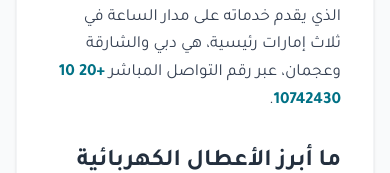
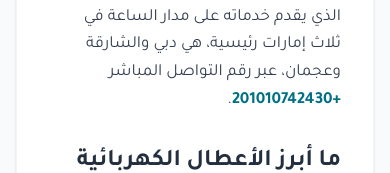
Before and after one commit to AhmedZakaria14/FanniElectricUAE, a Next.js app: page /blog/electrician-number-uae in a window 390 px wide. Shown: the part 1713-1886 px from the top of the page. Built offline with nearby package versions, Linux system fonts and the light colour scheme.

Commit message:
Normalize phone number in app/blog/electrician-number-uae/page.tsx

```diff
--- a/app/blog/electrician-number-uae/page.tsx
+++ b/app/blog/electrician-number-uae/page.tsx
@@ -5,8 +5,8 @@ import Link from 'next/link';
 import TableOfContents from '@/components/table-of-contents';
 
 export const metadata: Metadata = {
-  title: `رقم كهربائي منازل موثوق في الإمارات دليل شامل | 502067679 | الموقع متاح للإيجار`,
-  description: `الموقع متاح للإيجار. للتواصل: +20 10 10742430. تعرف على أفضل رقم كهربائي منازل في دبي والشارقة وعجمان، خدمة طوارئ 24 ساعة، تسعير واضح، وفنيون معتمدون يصلونك خلال دقائق.`,
+  title: `رقم كهربائي منازل موثوق في الإمارات دليل شامل | +201010742430 | الموقع متاح للإيجار`,
+  description: `الموقع متاح للإيجار. للتواصل: +201010742430. تعرف على أفضل رقم كهربائي منازل في دبي والشارقة وعجمان، خدمة طوارئ 24 ساعة، تسعير واضح، وفنيون معتمدون يصلونك خلال دقائق.`,
   alternates: {
     canonical: "https://www.fannielectricuae.com/blog/electrician-number-uae",
   },
@@ -48,7 +48,7 @@ export default function BlogPost() {
             العودة للمدونة
           </Link>
           <h1 className="text-3xl md:text-4xl font-bold text-amazon-blue leading-tight mb-4">
-            رقم كهربائي منازل في الإمارات دليل شامل | 502067679
+            رقم كهربائي منازل في الإمارات دليل شامل | +201010742430
           </h1>
         </div>
 
@@ -69,7 +69,7 @@ export default function BlogPost() {
 <li dir="rtl">الرغبة في تركيب تمديدات جديدة أو تجهيز منزل ذكي.</li>
 <li dir="rtl">الحاجة إلى صيانة دورية قبل دخول فصل الصيف.</li>
 </ul>
-<p dir="rtl" class="text-gray-700 leading-relaxed mb-6">وهنا يأتي دور فريق فني كهرباء الإمارات، الذي يقدم خدماته على مدار الساعة في ثلاث إمارات رئيسية، هي دبي والشارقة وعجمان، عبر رقم التواصل المباشر <a href="tel:+201010742430" target="_blank" rel="noopener noreferrer" class="text-[#007185] hover:underline font-bold">+20 10 10742430</a>.</p>
+<p dir="rtl" class="text-gray-700 leading-relaxed mb-6">وهنا يأتي دور فريق فني كهرباء الإمارات، الذي يقدم خدماته على مدار الساعة في ثلاث إمارات رئيسية، هي دبي والشارقة وعجمان، عبر رقم التواصل المباشر <a href="tel:+201010742430" target="_blank" rel="noopener noreferrer" class="text-[#007185] hover:underline font-bold">+201010742430</a>.</p>
 <h2 dir="rtl" id="section-2" class="text-2xl font-bold text-amazon-blue mt-8 mb-4">ما أبرز الأعطال الكهربائية التي تواجه أصحاب المنازل؟</h2>
 <p dir="rtl" class="text-gray-700 leading-relaxed mb-6">قبل الحديث عن كيفية اختيار الفني المناسب، من المفيد معرفة أكثر الأعطال الكهربائية شيوعا في المنازل، إذ أن فهم طبيعة العطل يساعد على التعامل معه بشكل أسرع وأكثر أمانا.</p>
 <h3 dir="rtl" id="section-3" class="text-xl font-bold text-amazon-blue mt-6 mb-3">1- التماس الكهربائي</h3>
@@ -88,11 +88,11 @@ export default function BlogPost() {
 <p dir="rtl" class="text-gray-700 leading-relaxed mb-6">فحص شامل للمجمعات السكنية والفلل، مع استبدال القطع المتضررة قبل أن تتسبب في أعطال أكبر، وهذا النوع من الصيانة يوفر على صاحب المنزل تكاليف الإصلاحات الكبيرة على المدى الطويل.</p>
 <h2 dir="rtl" id="section-10" class="text-2xl font-bold text-amazon-blue mt-8 mb-4">كهربائي في دبي</h2>
 <p dir="rtl" class="text-gray-700 leading-relaxed mb-6">دبي مدينة كبيرة ومزدحمة، وأعطال الكهرباء فيها لا تحتمل التأخير، خاصة في المباني السكنية العالية أو الفلل المزودة بعدد كبير من الأجهزة الكهربائية، ولهذا فإن فرق الصيانة موزعة بشكل استراتيجي على مختلف مناطق دبي، بحيث يصل الفني في وقت قصير نسبيا ومن أبرز الأحياء المغطاة بشكل كامل في دبي: ديرة، بر دبي، جميرا، البرشاء، دبي مارينا، السطوة، القوز، الكرامة، نخلة جميرا، والمرابع العربية.</p>
-<p dir="rtl" class="text-gray-700 leading-relaxed mb-6">ويبلغ متوسط وقت الوصول في هذه المناطق ما بين ثلاثين وخمسة وأربعين دقيقة فمن يبحث عن <a href="https://www.fannielectricuae.com/electrician-in-dubai" target="_blank" rel="noopener noreferrer" class="text-[#007185] hover:underline font-bold">كهربائي منازل في دبي</a> تحديدا، سواء لإصلاح عطل طارئ أو لتركيب تمديدات جديدة أو لفحص دوري، يمكنه التواصل مباشرة عبر الرقم <a href="tel:+201010742430" target="_blank" rel="noopener noreferrer" class="text-[#007185] hover:underline font-bold">+20 10 10742430</a> أو عبر الواتساب لتأكيد الموعد بسرعة.</p>
+<p dir="rtl" class="text-gray-700 leading-relaxed mb-6">ويبلغ متوسط وقت الوصول في هذه المناطق ما بين ثلاثين وخمسة وأربعين دقيقة فمن يبحث عن <a href="https://www.fannielectricuae.com/electrician-in-dubai" target="_blank" rel="noopener noreferrer" class="text-[#007185] hover:underline font-bold">كهربائي منازل في دبي</a> تحديدا، سواء لإصلاح عطل طارئ أو لتركيب تمديدات جديدة أو لفحص دوري، يمكنه التواصل مباشرة عبر الرقم <a href="tel:+201010742430" target="_blank" rel="noopener noreferrer" class="text-[#007185] hover:underline font-bold">+201010742430</a> أو عبر الواتساب لتأكيد الموعد بسرعة.</p>
 <h2 dir="rtl" id="section-11" class="text-2xl font-bold text-amazon-blue mt-8 mb-4">كهربائي في الشارقة</h2>
 <p dir="rtl" class="text-gray-700 leading-relaxed mb-6">الشارقة أيضا من الإمارات التي تحظى بتغطية معتمدة على مدار الساعة، وتشمل الخدمة مختلف ضواحي المدينة، ومن أبرز الأحياء المغطاة: المجاز، التعاون، الخان، مويلح، النهضة، القاسمية، اليرموك، الرحمانية، القرائن، والصناعية. سكان الشارقة الذين يبحثون عن <a href="https://www.fannielectricuae.com/electrician-in-sharjah" target="_blank" rel="noopener noreferrer" class="text-[#007185] hover:underline font-bold">كهربائي في الشارقة</a> يمكنهم الاعتماد على نفس معايير الجودة المطبقة في دبي، من حيث سرعة الاستجابة ووضوح التسعير قبل بدء أي عمل.</p>
 <h2 dir="rtl" id="section-12" class="text-2xl font-bold text-amazon-blue mt-8 mb-4">كهربائي في عجمان</h2>
-<p dir="rtl" class="text-gray-700 leading-relaxed mb-6">عجمان من الإمارات التي شهدت توسعا سكنيا وتجاريا كبيرا في السنوات الأخيرة، ولهذا فإن الطلب على خدمات الكهرباء فيها في تزايد مستمر، وتغطي الخدمة مناطق: الرميلة، النعيمية، الراشدية، الروضة، الجرف، المويهات، الحميدية، البستان، الخيل، والمنامة. من يبحث عن أفضل فنيي <a href="https://www.fannielectricuae.com/electrician-in-ajman" target="_blank" rel="noopener noreferrer" class="text-[#007185] hover:underline font-bold">الكهرباء في عجمان</a> للصيانة المنزلية يمكنه حجز موعد بسهولة أو الاتصال بالرقم +20 10 10742430.</p>
+<p dir="rtl" class="text-gray-700 leading-relaxed mb-6">عجمان من الإمارات التي شهدت توسعا سكنيا وتجاريا كبيرا في السنوات الأخيرة، ولهذا فإن الطلب على خدمات الكهرباء فيها في تزايد مستمر، وتغطي الخدمة مناطق: الرميلة، النعيمية، الراشدية، الروضة، الجرف، المويهات، الحميدية، البستان، الخيل، والمنامة. من يبحث عن أفضل فنيي <a href="https://www.fannielectricuae.com/electrician-in-ajman" target="_blank" rel="noopener noreferrer" class="text-[#007185] hover:underline font-bold">الكهرباء في عجمان</a> للصيانة المنزلية يمكنه حجز موعد بسهولة أو الاتصال بالرقم +201010742430.</p>
 <h2 dir="rtl" id="section-13" class="text-2xl font-bold text-amazon-blue mt-8 mb-4">كيف اجد كهربائي قريب مني بسرعة؟</h2>
 <p dir="rtl" class="text-gray-700 leading-relaxed mb-6">من أكثر العبارات التي يبحث عنها الناس عند حدوث عطل مفاجئ هي كهربائي قريب مني، وذلك لأن سرعة الوصول تعد عاملا حاسما في مثل هذه الحالات، ولتسهيل ذلك يعتمد فريق فني كهرباء الإمارات على توزيع فرق فنية في نقاط متعددة داخل دبي والشارقة وعجمان.</p>
 <h2 dir="rtl" id="section-14" class="text-2xl font-bold text-amazon-blue mt-8 mb-4">نصائح قبل الاتصال بفني الكهرباء</h2>
@@ -117,9 +117,9 @@ export default function BlogPost() {
 <h3 dir="rtl" id="section-21" class="text-xl font-bold text-amazon-blue mt-6 mb-3">هل يمكن الحصول على تسعيرة قبل بدء الإصلاح</h3>
 <p dir="rtl" class="text-gray-700 leading-relaxed mb-6">نعم، يحرص الفريق على تقديم تسعيرة واضحة قبل البدء بأي عمل، وذلك لضمان عدم وجود أي مفاجآت في التكلفة النهائية للخدمة.</p>
 <h3 dir="rtl" id="section-22" class="text-xl font-bold text-amazon-blue mt-6 mb-3">هل تتوفر خدمة الطوارئ خلال الليل</h3>
-<p dir="rtl" class="text-gray-700 leading-relaxed mb-6">نعم، تتوفر خدمة إصلاح الأعطال الطارئة على مدار الساعة طوال أيام الأسبوع، ويمكن التواصل في أي وقت عبر الرقم +20 10 10742430 أو عبر الواتساب.</p>
+<p dir="rtl" class="text-gray-700 leading-relaxed mb-6">نعم، تتوفر خدمة إصلاح الأعطال الطارئة على مدار الساعة طوال أيام الأسبوع، ويمكن التواصل في أي وقت عبر الرقم +201010742430 أو عبر الواتساب.</p>
 <h2 dir="rtl" id="section-23" class="text-2xl font-bold text-amazon-blue mt-8 mb-4">خاتمة</h2>
-<p dir="rtl" class="text-gray-700 leading-relaxed mb-6">وفي الختام، اختيار رقم كهربائي منازل موثوق ليس أمرا يمكن تأجيله إلى وقت حدوث المشكلة، بل هو خطوة استباقية تحمي المنزل وأفراد الأسرة من مخاطر قد تكون جسيمة، ويمكن التواصل مع فريق فني كهرباء الإمارات في أي وقت عبر الرقم <a href="tel:+201010742430" target="_blank" rel="noopener noreferrer" class="text-[#007185] hover:underline font-bold">+20 10 10742430</a> لحجز موعد أو للتعامل مع أي حالة طارئة عبر <a href="https://www.fannielectricuae.com/#booking" target="_blank" rel="noopener noreferrer" class="text-[#007185] hover:underline font-bold">الحجز الفوري</a>.</p>
+<p dir="rtl" class="text-gray-700 leading-relaxed mb-6">وفي الختام، اختيار رقم كهربائي منازل موثوق ليس أمرا يمكن تأجيله إلى وقت حدوث المشكلة، بل هو خطوة استباقية تحمي المنزل وأفراد الأسرة من مخاطر قد تكون جسيمة، ويمكن التواصل مع فريق فني كهرباء الإمارات في أي وقت عبر الرقم <a href="tel:+201010742430" target="_blank" rel="noopener noreferrer" class="text-[#007185] hover:underline font-bold">+201010742430</a> لحجز موعد أو للتعامل مع أي حالة طارئة عبر <a href="https://www.fannielectricuae.com/#booking" target="_blank" rel="noopener noreferrer" class="text-[#007185] hover:underline font-bold">الحجز الفوري</a>.</p>
 <h2 dir="rtl" class="text-2xl font-bold text-amazon-blue mt-8 mb-4">خدمات ومقالات ذات صلة</h2><ul class="list-disc list-inside text-gray-700 space-y-2 mb-6 ml-4"><li dir="rtl">لحل مشاكلك في دبي، تواصل مع <a href="/blog/electrician-in-dubai-24h" class="text-[#007185] hover:underline font-bold">كهربائي منازل في دبي متاح 24 ساعة</a>.</li><li dir="rtl">إذا كنت تسكن في الشارقة، نقدم لك <a href="/blog/electrician-in-sharjah-guide" class="text-[#007185] hover:underline font-bold">خدمات صيانة الأعطال الكهربائية في الشارقة</a>.</li><li dir="rtl">نوفر أيضاً <a href="/blog/home-electrician-ajman-guide" class="text-[#007185] hover:underline font-bold">فني كهربائي متخصص في عجمان</a>.</li></ul>` }} />
               </div>
           </main>
```
